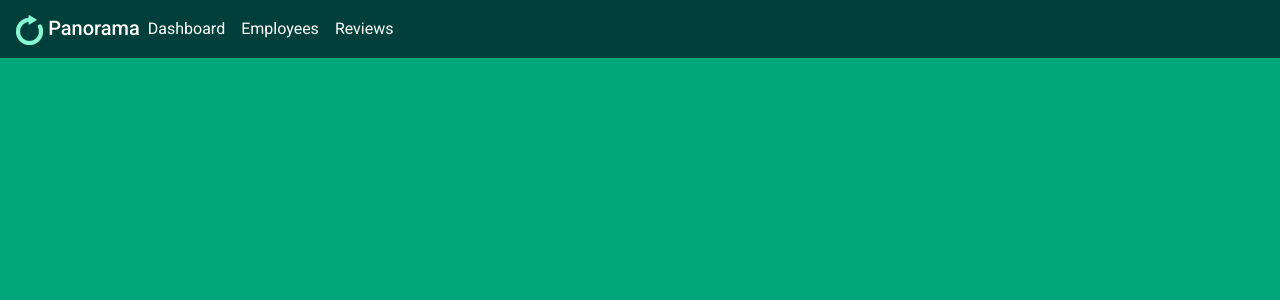
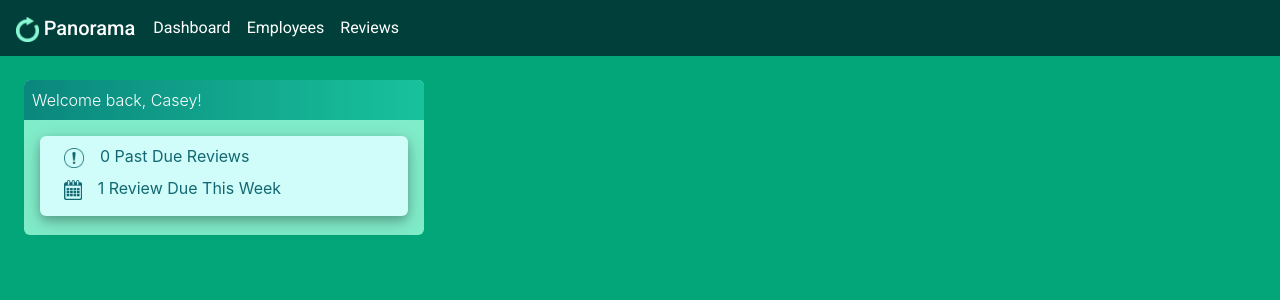
Before and after one commit to casey-cook/panorama-app, a React (Create React App) app: page / in a window 1280 px wide. Shown: the top 300 px of the page. Built offline with nearby package versions, Linux system fonts and the light colour scheme.

Commit message:
Window component added

```diff
--- a/src/App.js
+++ b/src/App.js
@@ -1,11 +1,15 @@
 import React from 'react';
 import './App.css';
-import Navigation from './components/Nav'
+import Navigation from './components/Nav';
+import Window from './components/Window';
 
 function App() {
-  return (
-    <Navigation />
-  );
+	return (
+		<div>
+			<Navigation />
+      <Window />
+		</div>
+	);
 }
 
 export default App;
--- a/src/components/Nav.js
+++ b/src/components/Nav.js
@@ -10,6 +10,7 @@ import {
 } from 'reactstrap';
 import Logo from '../components/arrowcircle.png';
 
+
 const Navigation = (props) => {
 	const [collapsed, setCollapsed] = useState(true);
 
@@ -19,7 +20,7 @@ const Navigation = (props) => {
 		<div>
 			<Navbar expand='sm'>
 				<NavbarBrand href='/' className='mr-auto brand'>
-					<img height='30' src={Logo} /> Panorama
+					<img className='logo' height='25' src={Logo} alt='logo' /> Panorama
 				</NavbarBrand>
 				<NavbarToggler onClick={toggleNavbar} className='mr-2' />
 				<Collapse isOpen={!collapsed} navbar>
--- /dev/null
+++ b/src/components/Window.js
@@ -0,0 +1,53 @@
+import React, { Component } from 'react';
+import Alert from '../components/alert.png';
+import Calendar from '../components/calendar.png';
+
+const windowStyle = {
+	minHeight: 155,
+	backgroundColor: '#81ecc9',
+	maxWidth: 400,
+	borderRadius: 6,
+};
+
+const headingStyle = {
+	backgroundImage: 'linear-gradient(to right, #0b877d , #18c29c)',
+	borderTopLeftRadius: 6,
+	borderTopRightRadius: 6,
+};
+
+const welcomeContent = {
+	backgroundColor: '#d0fdf9',
+	minWidth: 100,
+	minHeight: 80,
+	borderRadius: 6,
+	boxShadow: '0 4px 8px 0 rgba(0, 0, 0, 0.2), 0 6px 20px 0 rgba(0, 0, 0, 0.19)',
+	color: '#126872',
+};
+
+class Window extends Component {
+	render() {
+		return (
+			<div style={windowStyle} className='m-4'>
+				<div style={headingStyle}>
+					<p className='wHeading p-2 mb-0'>Welcome back, Casey!</p>
+				</div>
+				<div style={welcomeContent} className='m-3'>
+					<div className='pt-2'>
+						<span>
+							<img className='pl-4' height='20' src={Alert} alt='alert' />
+						</span>
+						<span className='pl-3 mb-0 pt-2'>0 Past Due Reviews</span>
+					</div>
+					<div className='pt-2'>
+						<span>
+							<img className='pl-4' height='20' src={Calendar} alt='alert' />
+						</span>
+						<span className='pl-3 mb-0 pt-2'>1 Review Due This Week</span>
+					</div>
+				</div>
+			</div>
+		);
+	}
+}
+
+export default Window;
--- a/src/index.css
+++ b/src/index.css
@@ -2,14 +2,18 @@
 	background-color: #01403a;
 	font-family: 'Roboto';
 	font-weight: 400;
-	text-align: center;
-	vertical-align: middle;
 }
 
 .brand {
 	font-weight: 500;
+	padding-right: 10px;
 }
 
 .navbar a {
 	color: white;
 }
+
+.wHeading {
+  font-weight: 300;
+  color: white;
+}
```
Also changed, not shown: src/components/alert.png (added), src/components/calendar.png (added).
